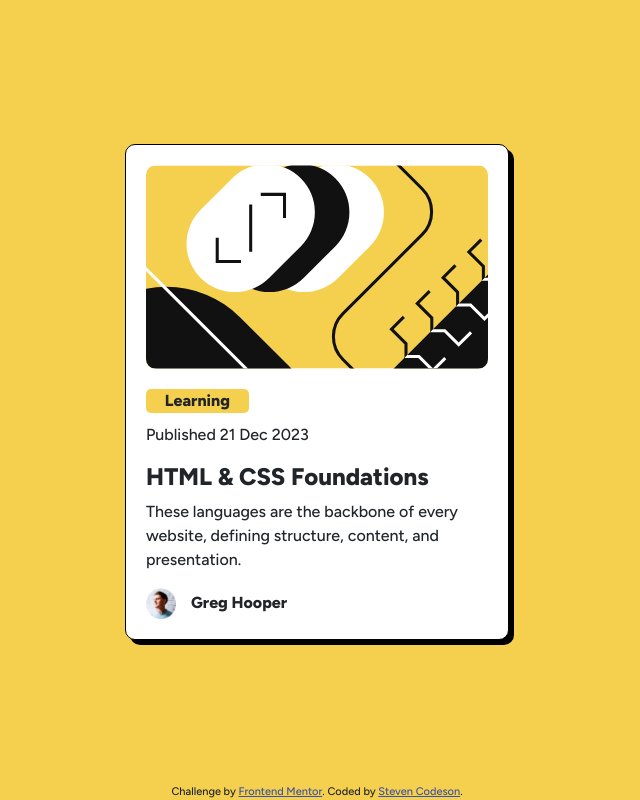
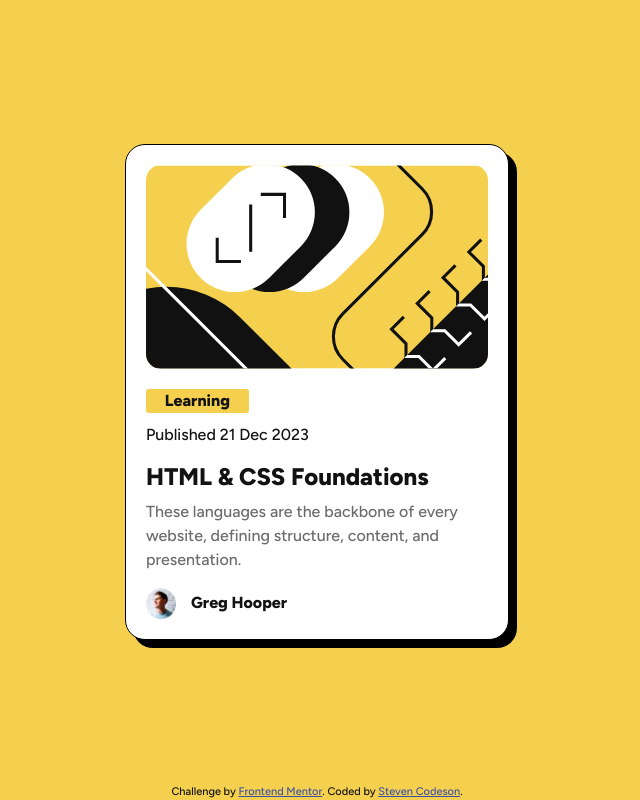
Before and after one commit to StevenCodeson/Blog-Preview, a plain HTML site: page index.html in a window 1280 px wide. Shown: the whole page, without its empty margins (323-963 px from the left). Drawn offline with nearby package versions, Linux system fonts and the light colour scheme.

Commit message:
adjusting colours and layouts a bit

```diff
--- a/index.html
+++ b/index.html
@@ -50,10 +50,12 @@
             <p>Published 21 Dec 2023</p>
           </div>
           <h1><strong>HTML & CSS Foundations</strong></h1>
-          <p>
-            These languages are the backbone of every website, defining
-            structure, content, and presentation.
-          </p>
+          <div class="card-text">
+            <p>
+              These languages are the backbone of every website, defining
+              structure, content, and presentation.
+            </p>
+          </div>
 
           <div class="author">
             <img
--- a/styles.css
+++ b/styles.css
@@ -8,12 +8,17 @@ body {
     min-height: 100vh;
     margin: 0;
     background-color: hsl(47, 88%, 63%);
+    color: hsl(0, 0%, 7%);
 }
 
 h1 {
     font-weight: 800;
     font-size: 150%;
 
+}
+
+.card-text {
+    color: hsl(0, 0%, 42%)
 }
 
 .container {
@@ -27,9 +32,9 @@ h1 {
 .card {
     width: 24rem;
     padding: 20px;
-    border-radius: 10px;
+    border-radius: 20px;
     border-color: black;
-    box-shadow: 5px 5px 0px 0px #000000;
+    box-shadow: 8px 8px 0px 0px #000000;
 }
 .publish-date {
     padding-top: 10px;
@@ -45,14 +50,14 @@ h1 {
 
 .post-tag {
     background-color: hsl(47, 88%, 63%);
-    border-radius: 5px;
+    border-radius: 3px;
     width: 30%;
     justify-content: center;
     text-align: center;
 }
 
 .card-img-top {
-    border-radius: 10px;
+    border-radius: 15px;
 }
 
 .author {
```
Also changed, not shown: 1 other file.
